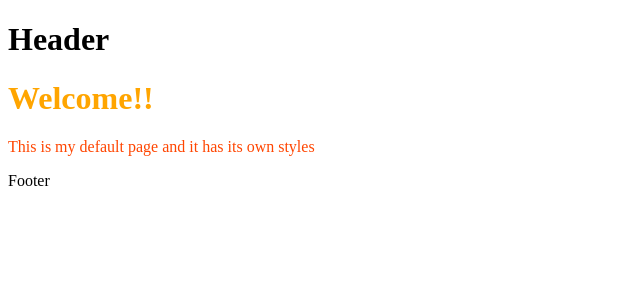
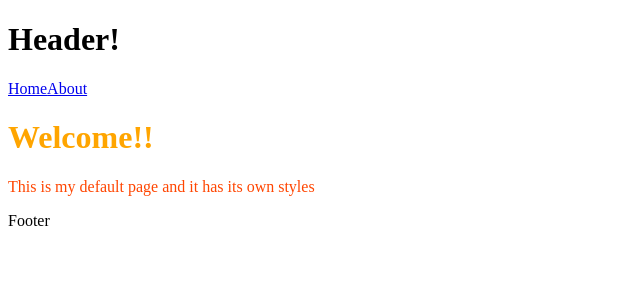
Before and after one commit to yavemu/nextjs_firebase_app, a Next.js app: page / in a window 1280 px wide. Shown: the top 300 px of the page, without its empty margins (0-640 px from the left). Built offline with nearby package versions, Linux system fonts and the light colour scheme.

Commit message:
create and use ui components in layout

```diff
--- a/components/layout/Layout.jsx
+++ b/components/layout/Layout.jsx
@@ -1,15 +1,15 @@
 import React, { Fragment } from 'react'
+import Header from '../ui/Header'
+import Footer from '../ui/Footer'
 
 const Layout = ({children}) => {
     return (
         <Fragment>
-            <h1>Header</h1>
+            <Header/>
             <main>
                 {children}
             </main>
-            <footer>
-                Footer
-            </footer>
+            <Footer/>
         </Fragment>
      );
 }
--- /dev/null
+++ b/components/ui/Footer.jsx
@@ -0,0 +1,11 @@
+import React from 'react';
+
+const Footer = () => {
+    return (
+        <footer>
+            <p>Footer</p>
+        </footer>
+     );
+}
+
+export default Footer;
--- /dev/null
+++ b/components/ui/Header.jsx
@@ -0,0 +1,13 @@
+import React from 'react';
+import Nav from './Nav';
+
+const Header = () => {
+    return (
+        <header>
+            <h1>Header!</h1>
+            <Nav/>
+        </header>
+     );
+}
+
+export default Header;
--- /dev/null
+++ b/components/ui/Nav.jsx
@@ -0,0 +1,12 @@
+import React from 'react'
+import Link from 'next/link';
+
+const Nav = () => {
+    return (
+    <nav>
+        <Link href='/'>Home</Link>
+        <Link href='/about'>About</Link>
+    </nav> );
+}
+
+export default Nav;
```
